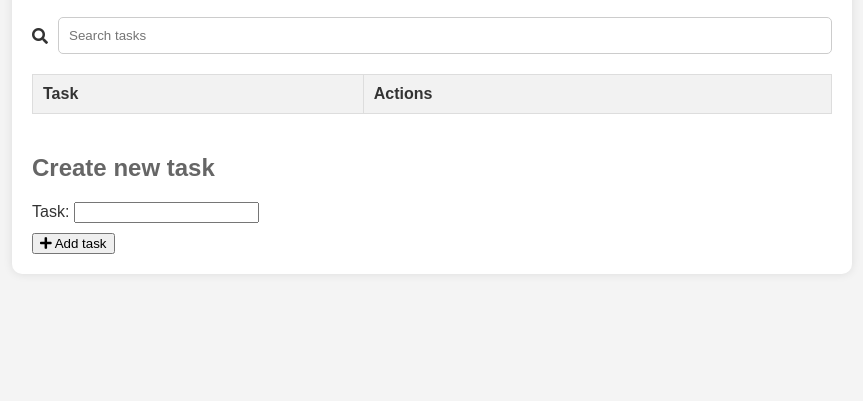
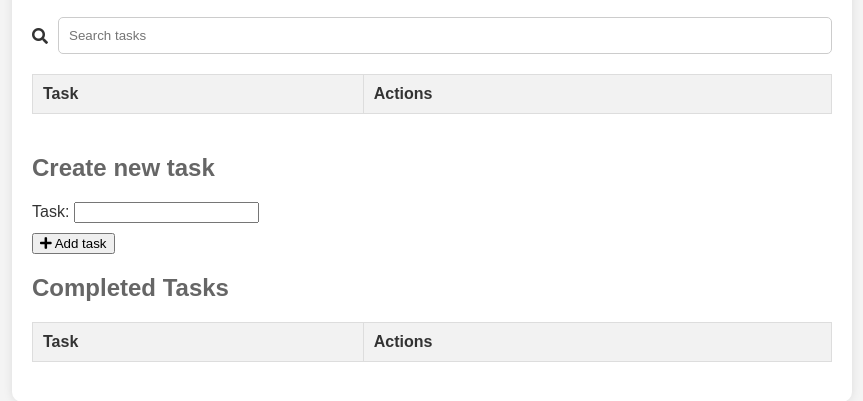
Before and after one commit to kushagrajain16/to-do-list, a plain HTML site: page index.html in a window 1280 px wide. Shown: the part 137-538 px from the top of the page, without its empty margins (208-1071 px from the left). Drawn offline with Linux system fonts and the light colour scheme.

Commit message:
Update index.html

```diff
--- a/index.html
+++ b/index.html
@@ -38,6 +38,18 @@
           <button id="save-task-btn">Save task</button>
         </div>
       </div>
+      <div class="container-4">
+        <h2>Completed Tasks</h2>
+        <table id="completed-table">
+          <thead>
+            <tr>
+              <th>Task</th>
+              <th>Actions</th>
+            </tr>
+          </thead>
+          <tbody></tbody>
+        </table>
+      </div>
     </div>
     <script src="./script.js"></script>
   </body>
```
